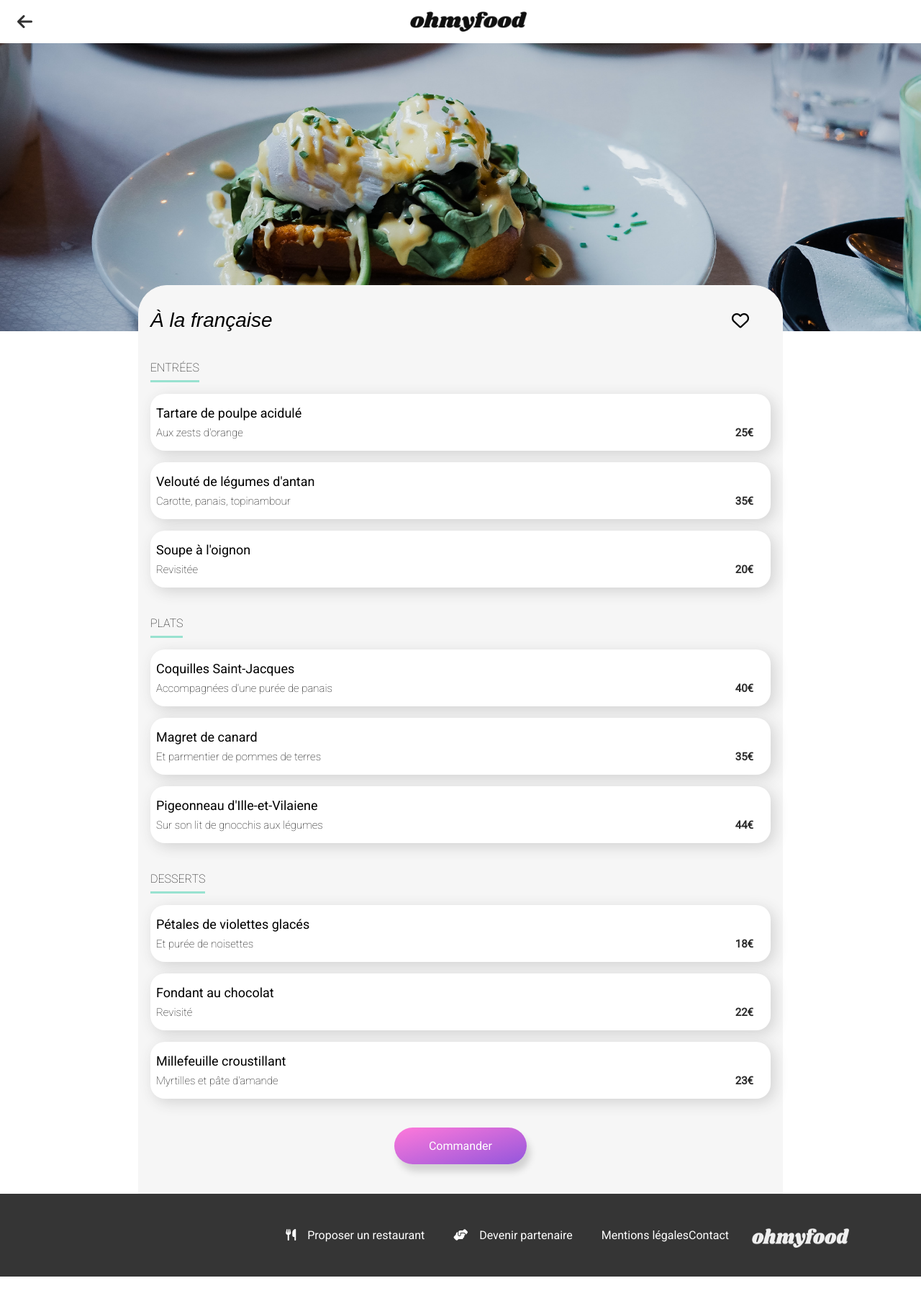
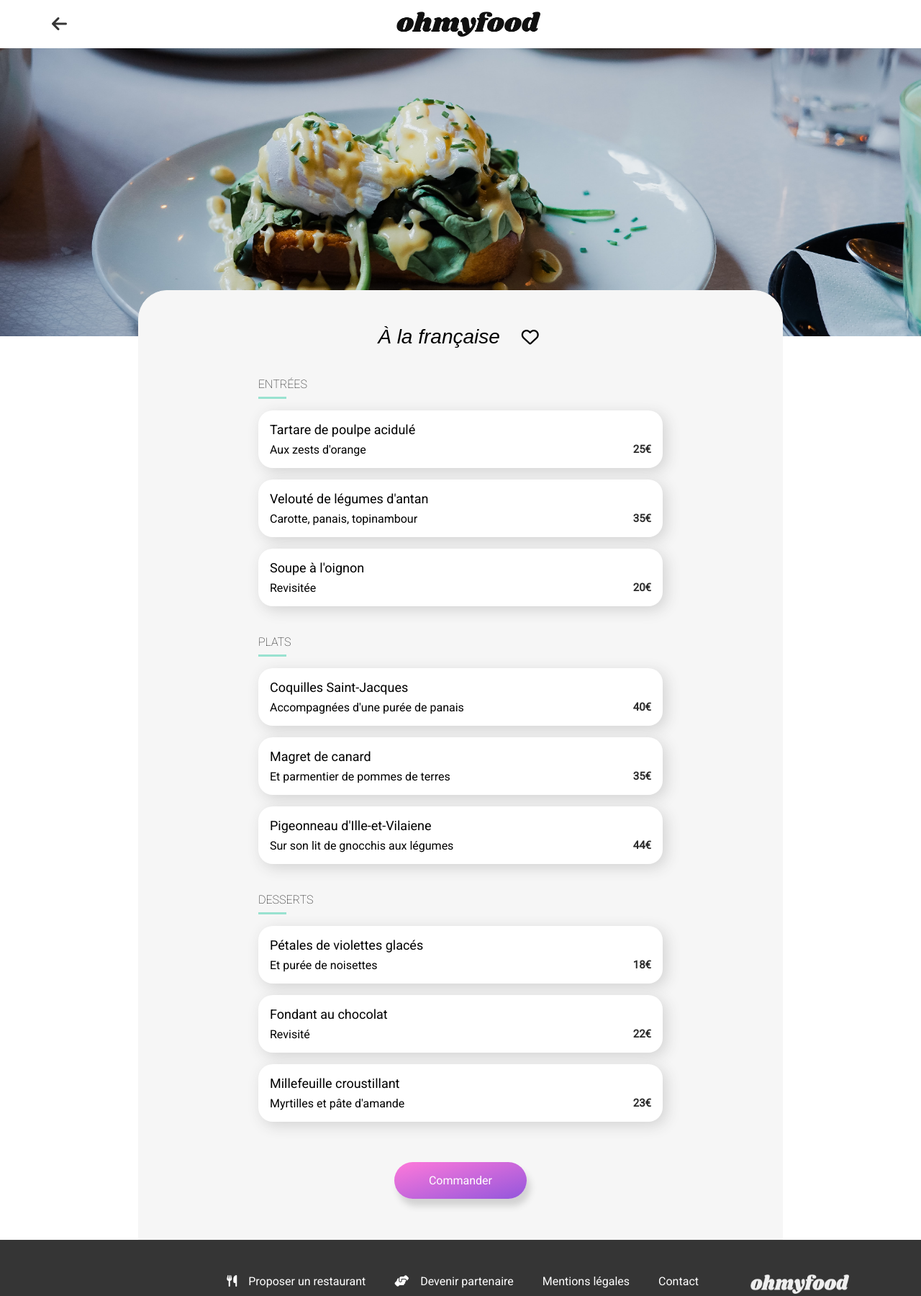
Before and after one commit to ChloeGerry/Oh-My-Food, a website: page html/aLaFrancaise.html in a window 1280 px wide. Shown: the whole page at 72% size. Before the commit the page ends 1773 px from the top, so only its background shows below. Drawn offline with Linux system fonts and the light colour scheme; a web font is replaced by a local one.

Commit message:
work on desktop and tablette version for the menu file

```diff
--- a/html/aLaFrancaise.html
+++ b/html/aLaFrancaise.html
@@ -180,13 +180,17 @@
                         <p class="footer__text">Devenir partenaire</p>
                     </a>
                 </div>
+                <div class="footer__textWrapper">
                     <a href="#" class="footer__link">
                         <p class="footer__text">Mentions légales</p>
                     </a>
+                </div>
+                <div class="footer__textWrapper">
                     <a href="mailto:ohmyfood@email.com" class="footer__link">
                         Contact
                     </a>
                 </div>
+            </div>
         </footer>
     </body>
 </html>
--- a/sass/homepage.scss
+++ b/sass/homepage.scss
@@ -251,7 +251,7 @@
     padding: $spacing * 3 0px $spacing * 4 $spacing * 3;
 
     &__logo {
-        width: 135px;
+        width: 137px;
         filter: invert(100%);
         margin: 0px 0px $spacing * 2 0px;
     }
--- a/sass/restaurants.scss
+++ b/sass/restaurants.scss
@@ -8,8 +8,7 @@
     align-items: center;
     margin: $spacing * 2 $spacing * 3;
     &__link {
-    color: $black;
-    opacity: 0.8;
+    color: $dark-grey;
     }
     &__icon {
         font-size: 24px;
@@ -104,7 +103,7 @@
         margin: $spacing * 5 0px 0px 0px;
         border-bottom: 3px solid $color-tertiary;
         padding-bottom: $spacing;
-        width: fit-content;
+        width: 9%;
     }
     &__iconWrapper {
         display: none;
@@ -191,46 +190,73 @@
 }
 
 @media screen  and (min-width: 768px) {
+
     .menuHeader {
+        margin: 16px 72px;
+
         &__wrapper {
             width: 100%;
+        }
+
+        &__logo {
+            width: 200px;
         }
     }
     .section {
         &__picture {
-        background-position: bottom -6px right;
-        height: 350px;
+            height: 400px;
         }
+
         &__picture--NoteEnchantee {
-        background-position: bottom -190px right;
+            background-position: bottom -490px right;
         }
+
+        &__picture--AlaFrancaise {
+            background-position: bottom -170px right;
+        }
+
         &__picture--DelicedesSens {
-        background-position: bottom 10px right;
+            background-position: bottom -145px right;
         }
+
+        &__wrapper {
+            margin: -64px 192px 0px 192px;
+        }
+
+        &__header {
+            justify-content: center;
+            gap: 24px;
+            margin: 48px 0px 0px 0px;
+        }
+
+        &__button  {
+            margin: 56px 0px;
         }
     }
 
-@media screen  and (min-width: 992px) {
-.section {
+    .menu {
+        display: flex;
+        flex-direction: column;
+        justify-content: center;
+        padding: 0px 150px;
 
-    &__picture {
-        height: 400px;
-        background-position: bottom -185px right;
+        &__title {
+            width: 5%;
         }
-    &__picture--NoteEnchantee {
-        background-position: bottom -490px right;
+
+        &__choice {
+            display: flex;
+            flex-direction: column;
+            justify-content: center;
         }
-    &__picture--AlaFrancaise {
-        background-position: bottom -170px right;
+
+        &__nameWrapper {
+            padding: 16px;
         }
-    &__picture--DelicedesSens {
-        background-position: bottom -145px right;
-    }
-    &__wrapper {
-        margin: -64px 192px 0px 192px;
-    }
-    &__button  {
-        margin: $spacing * 5 0px;
+
+        &__detail {
+            font-size: 16px;
+            font-weight: 400;
         }
     }
 
@@ -242,11 +268,28 @@
         &__logo {
             margin: 0px 0px 0px $spacing * 4;
         }
+
         &__wrapper {
             display: flex;
         }
+
         &__textWrapper {
             margin-right: $spacing * 5;
         }
     }
 }
+
+@media screen and (min-width: 900px) {
+    .section {
+
+        &__picture--PaletteduGout {
+            background-position: bottom -195px right;
+        }
+    }
+
+    .menu {
+        &__title {
+            width: 7%;
+        }
+    }
+}
```
Also changed, not shown: html/homepage.html (+4 -4 lines), html/laNoteEnchantee.html (+4 -0 lines), html/laPaletteDuGout.html (+8 -8 lines), html/leDeliceDesSens.html (+4 -0 lines), dist/css/style.css, 1 other file. Lines whose indentation alone changed are shown as unchanged.
